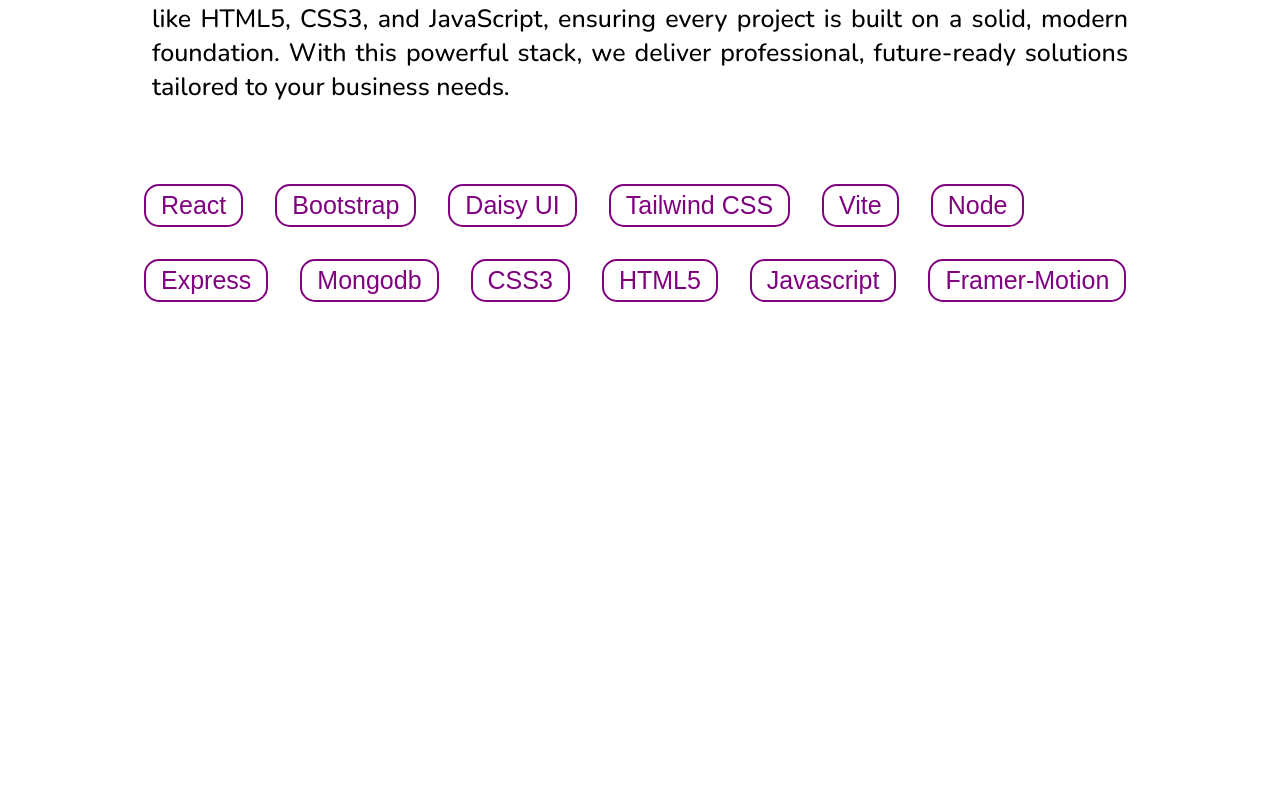
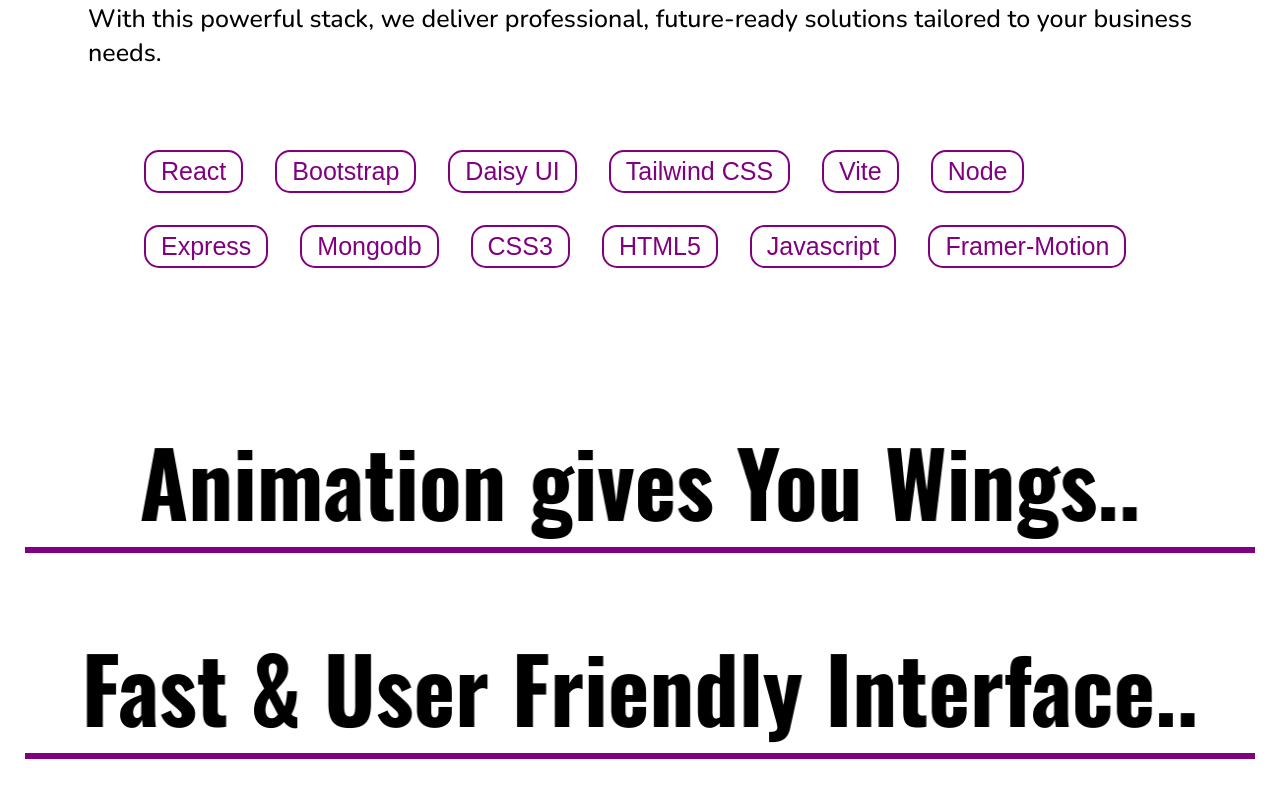
Before and after one commit to nik-89hil/mmweb, a React (Vite) app: page / in a window 1280 px wide. Shown: the part 1210-2008 px from the top of the page. Before the commit the page ends 1592 px from the top, so only its background shows below. Built offline with nearby package versions, Linux system fonts and the light colour scheme; a web font is replaced by a local one.

Commit message:
animation commit

```diff
--- a/src/App.css
+++ b/src/App.css
@@ -57,14 +57,15 @@
 .menu-open{
   width: 100%;
   height: auto;
-  position: absolute;
+  position: sticky;
+  top: 0;
   display: flex;
   flex-wrap: wrap;
   justify-content: space-between;
   align-items: center;
   background-color: var(--primCol);
   font-family: var(--fontPrimary);
-  z-index: +100;
+  z-index: +500;
 }
 
 .full-scale{
--- a/src/components/Tools.jsx
+++ b/src/components/Tools.jsx
@@ -59,7 +59,64 @@
             }
 
         </div>
+        <br />
+    </div>
 
+    <div className="animate-box">
+        <motion.h1
+
+        initial={{
+            rotateY:"-10deg",
+            borderBottom:"6px solid purple",
+            rotateX:"80deg"
+
+        }}
+
+        whileInView={{
+            rotateX:"0deg"
+        }}
+
+        transition={{
+            duration:2,
+            delay:.4
+        }}
+
+        style={{
+            textAlign:"center"
+        }}
+
+
+
+
+        >Animation gives You Wings..</motion.h1>
+        <br />
+        <motion.h1
+
+        initial={{
+            rotateY:"-10deg",
+            borderBottom:"6px solid purple",
+            rotateX:"80deg"
+
+        }}
+
+        whileInView={{
+            rotateX:"0deg"
+        }}
+
+        transition={{
+            duration:3.5,
+            delay:.4,
+            ease:"easeInOut"
+        }}
+
+        style={{
+            textAlign:"center"
+        }}
+
+
+
+
+        >Fast & User Friendly Interface..</motion.h1>
 
     </div>
 
--- a/src/index.css
+++ b/src/index.css
@@ -79,7 +79,7 @@
 }
 
 .explain{
-  width: 80%;
+  width: 90%;
   margin: auto;
   padding: 2rem 1.5rem;
   font-family: var(--fontSecondary);
@@ -88,3 +88,10 @@
   backdrop-filter: blur(20);
   text-align: justify;
 }
+
+.animate-box{
+  margin-block: 6vh;
+  padding: 2rem 1rem;
+  font-family: var(--fontPrimary);
+  font-size: var(--largeSize);
+}
```
